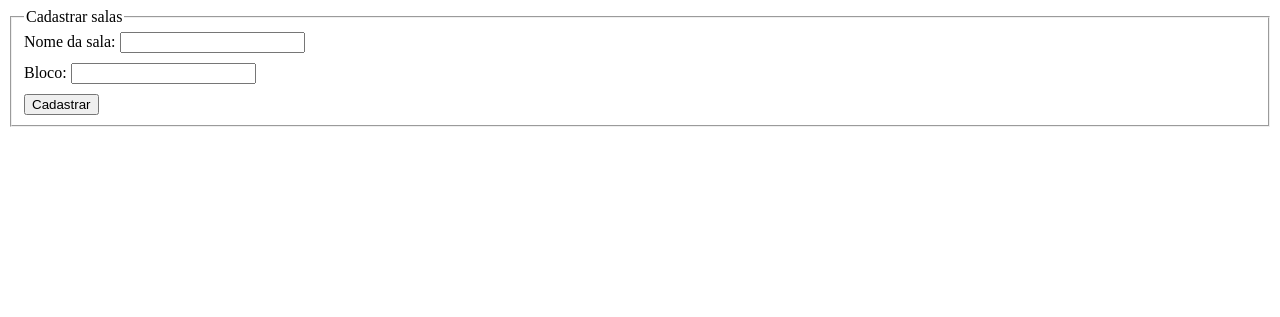
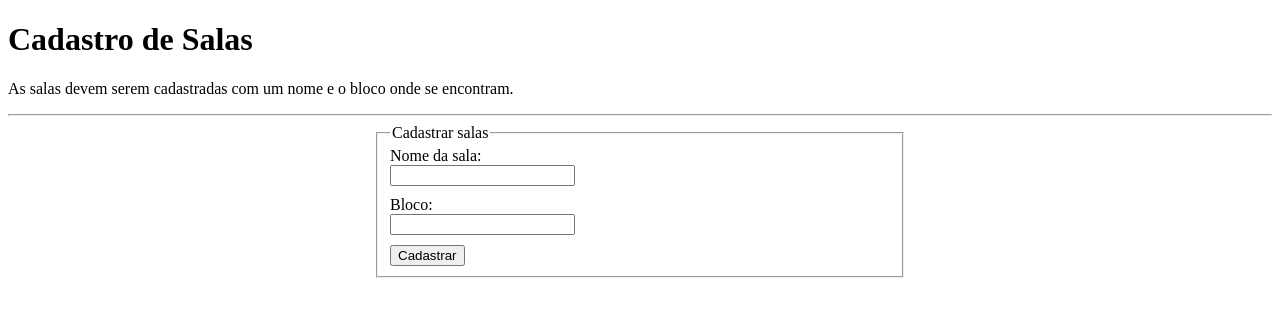
Before and after one commit to ranierivalenca/pep2-reservas, a PHP site: page /cadSala.php in a window 1280 px wide. Shown: the top 317 px of the page. Run offline with PHP 8.4, Linux system fonts and the light colour scheme.

Commit message:
#8 - alteração no css

```diff
--- a/cadSala.php
+++ b/cadSala.php
@@ -7,18 +7,25 @@
 		div.formgroup{
 			margin-bottom: 10px;
 		}
+		fieldset{
+			width: 500px;
+			margin: auto;
+		}
 	</style>
 </head>
 <body>
+	<h1>Cadastro de Salas</h1>
+	<p>As salas devem serem cadastradas com um nome e o bloco onde se encontram.</p>
+	<hr>
 	<form method="POST" action="addSala.php">
 		<fieldset>
 			<legend>Cadastrar salas</legend>
 			<div class="formgroup">
-		 	<label>Nome da sala: </label>
+			 	<label>Nome da sala: </label><br>
 			 	<input type="text" name="nome">
 			</div>
 			<div class="formgroup">
-		 	<label>Bloco: </label>
+			 	<label>Bloco: </label><br>
 			 	<input type="text" name="bloco">
 			</div>
 		 	<input type="submit" value="Cadastrar">
```
Lines whose indentation alone changed are shown as unchanged.
